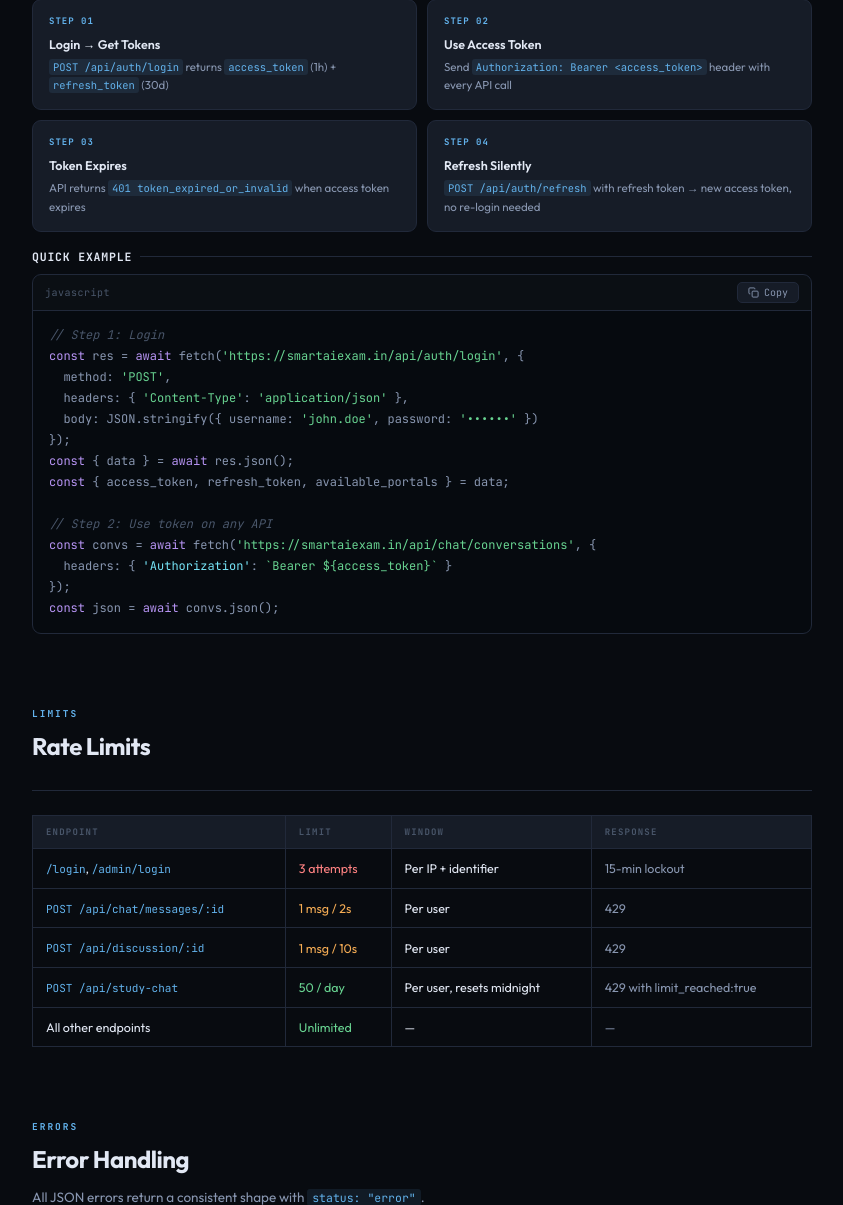
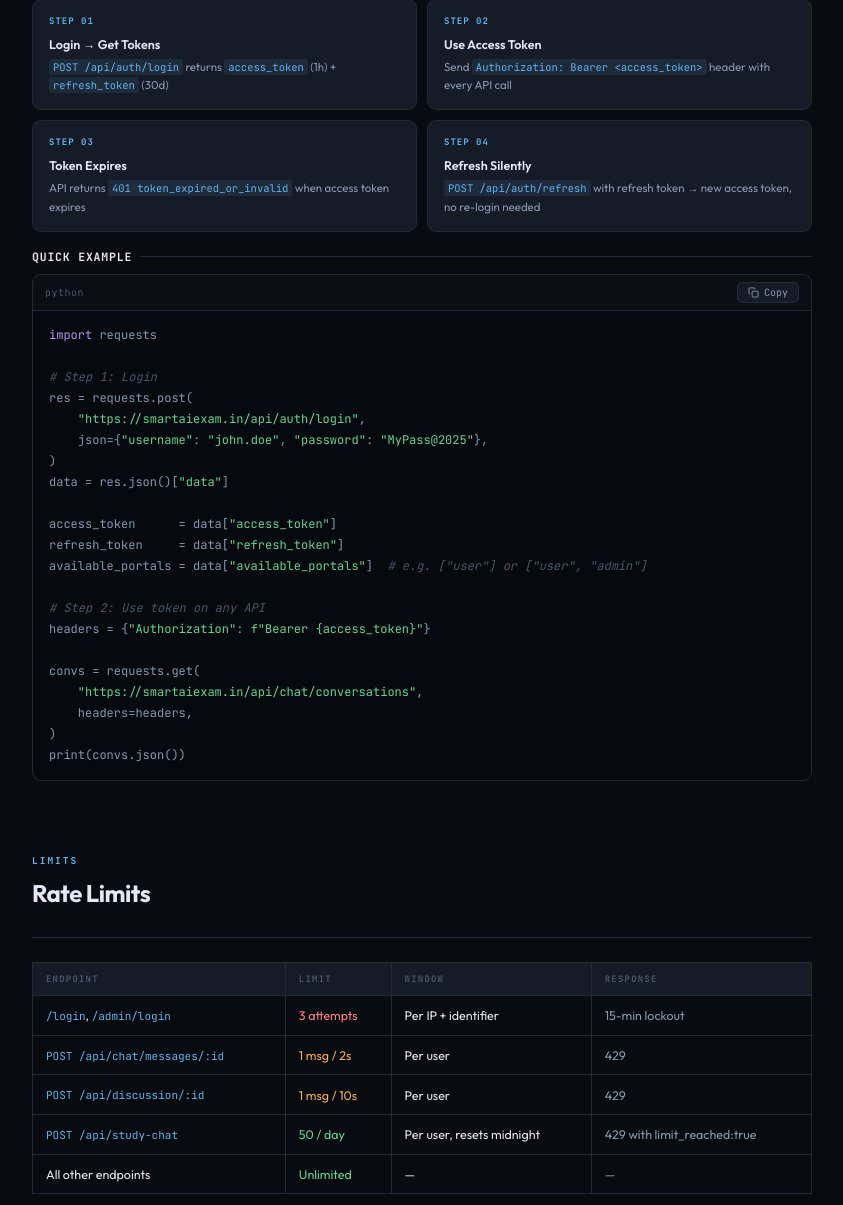
Before and after one commit to exam-portal-desk/ai-exam-portal-test, a Flask app: page /api-docs in a window 1280 px wide. Shown: the part 1065-2270 px from the top of the page, without its empty margins (358-1201 px from the left). Run offline with Flask 3, Linux system fonts and the light colour scheme.

Commit message:
SmartAIExam API Documentation-python snnipet

```diff
--- a/templates/api_docs.html
+++ b/templates/api_docs.html
@@ -650,21 +650,28 @@
 
   <div class="sh">Quick Example</div>
   <div class="cb">
-    <div class="cb-header"><span class="cb-lang">javascript</span><button class="copy-btn" onclick="copyCode(this)"><svg width="11" height="11" viewBox="0 0 24 24" fill="none" stroke="currentColor" stroke-width="2"><rect x="9" y="9" width="13" height="13" rx="2"/><path d="M5 15H4a2 2 0 0 1-2-2V4a2 2 0 0 1 2-2h9a2 2 0 0 1 2 2v1"/></svg> Copy</button></div>
-    <pre><span class="c">// Step 1: Login</span>
-<span class="k">const</span> res = <span class="k">await</span> fetch(<span class="s">'https://smartaiexam.in/api/auth/login'</span>, {
-  method: <span class="s">'POST'</span>,
-  headers: { <span class="s">'Content-Type'</span>: <span class="s">'application/json'</span> },
-  body: JSON.stringify({ username: <span class="s">'john.doe'</span>, password: <span class="s">'••••••'</span> })
-});
-<span class="k">const</span> { data } = <span class="k">await</span> res.json();
-<span class="k">const</span> { access_token, refresh_token, available_portals } = data;
-
-<span class="c">// Step 2: Use token on any API</span>
-<span class="k">const</span> convs = <span class="k">await</span> fetch(<span class="s">'https://smartaiexam.in/api/chat/conversations'</span>, {
-  headers: { <span class="n">'Authorization'</span>: <span class="s">`Bearer ${access_token}`</span> }
-});
-<span class="k">const</span> json = <span class="k">await</span> convs.json();</pre>
+    <div class="cb-header"><span class="cb-lang">python</span><button class="copy-btn" onclick="copyCode(this)"><svg width="11" height="11" viewBox="0 0 24 24" fill="none" stroke="currentColor" stroke-width="2"><rect x="9" y="9" width="13" height="13" rx="2"/><path d="M5 15H4a2 2 0 0 1-2-2V4a2 2 0 0 1 2-2h9a2 2 0 0 1 2 2v1"/></svg> Copy</button></div>
+    <pre><span class="k">import</span> requests
+
+<span class="c"># Step 1: Login</span>
+res = requests.post(
+    <span class="s">"https://smartaiexam.in/api/auth/login"</span>,
+    json={<span class="s">"username"</span>: <span class="s">"john.doe"</span>, <span class="s">"password"</span>: <span class="s">"MyPass@2025"</span>},
+)
+data = res.json()[<span class="s">"data"</span>]
+
+access_token      = data[<span class="s">"access_token"</span>]
+refresh_token     = data[<span class="s">"refresh_token"</span>]
+available_portals = data[<span class="s">"available_portals"</span>]  <span class="c"># e.g. ["user"] or ["user", "admin"]</span>
+
+<span class="c"># Step 2: Use token on any API</span>
+headers = {<span class="s">"Authorization"</span>: <span class="s">f"Bearer {access_token}"</span>}
+
+convs = requests.get(
+    <span class="s">"https://smartaiexam.in/api/chat/conversations"</span>,
+    headers=headers,
+)
+print(convs.json())</pre>
   </div>
 </section>
 
```
